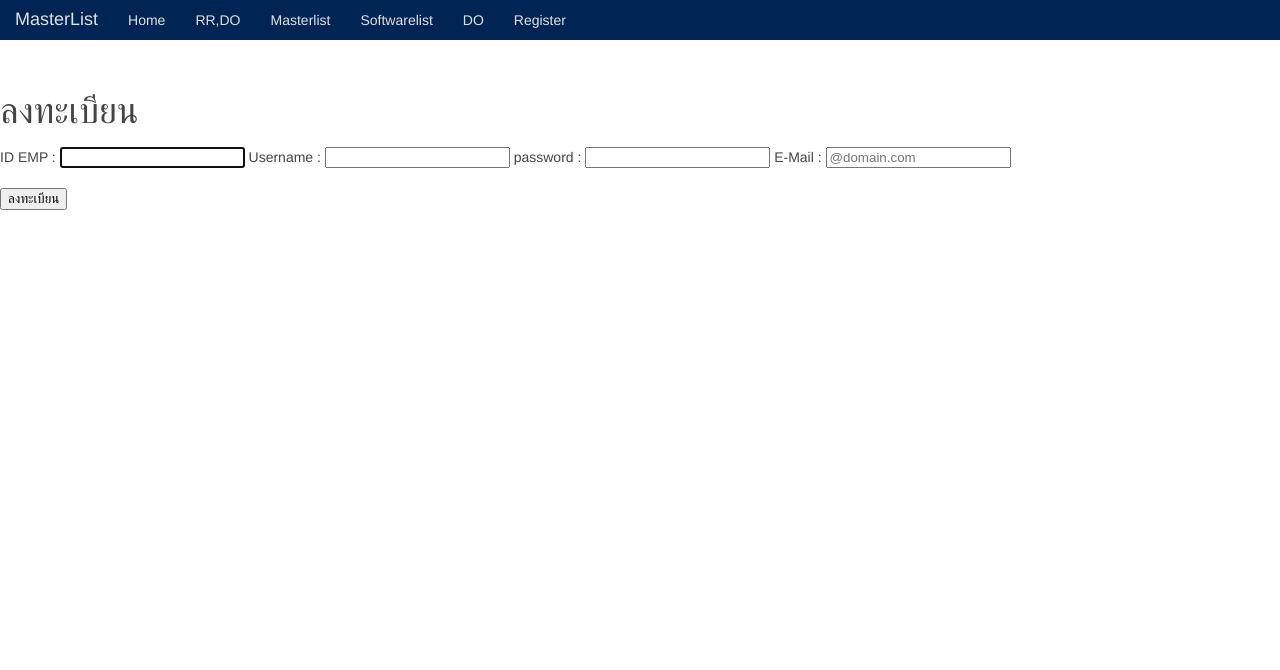
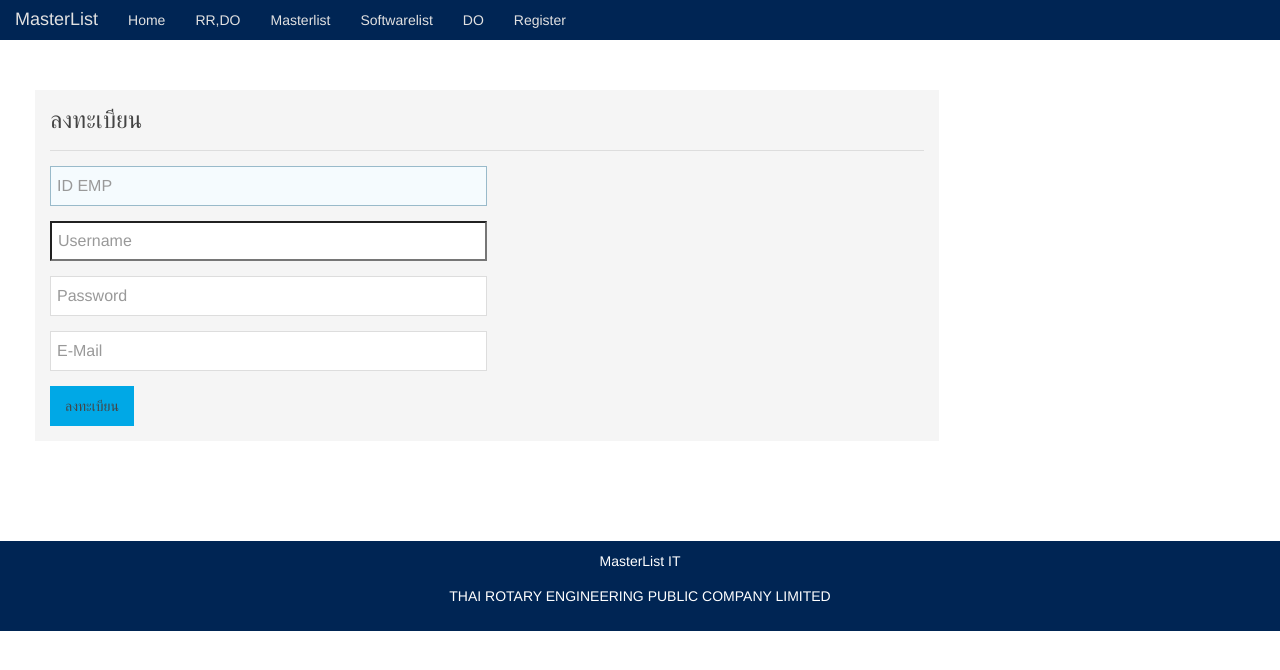
Before and after one commit to arttaksin/masterlist, a PHP site: page /frm_register.php in a window 1280 px wide. Shown: the top 670 px of the page. Run offline with PHP 8.4, Linux system fonts and the light colour scheme; some libraries are stand-ins or nearby versions.

Commit message:
update form register

```diff
--- a/frm_register.php
+++ b/frm_register.php
@@ -11,22 +11,38 @@
 <script src="js/uikit.min.js"></script>
 </head>
     <body>
-        <?php include("header.php");?>
+    <?php include("header.php");?>
+            <div class="uk-container">
+                <div class="uk-vertical-align-middle" style="width:80%;">
 
-        <div>
-    <h1>ลงทะเบียน</h1>
-        <form action="register.php" method="post">
-            <label for="id_emp">ID EMP :</label>
-            <input type="id_emp" name="id_emp" required autofocus>
-            <label for="username">Username :</label>
-            <input type="username" name="username" required autofocus>
-            <label for="password">password :</label>
-            <input type="password" name="password" required>
-            <label for="email">E-Mail :</label>
-            <input type="email" name="email" placeholder="@domain.com" required>
-            <br><br>
-            <input type="submit" value="ลงทะเบียน">
-        </form>
+                <form class="uk-panel uk-panel-box uk-form" action="register.php" method="post">
+                <h2>ลงทะเบียน</h2>
+                <hr>
+                <div class="uk-form-row">
+                        <input class="uk-width-1-2 uk-form-large" type="text" name="id_emp" placeholder="ID EMP" required autofocus>
+                    </div>
+                    <div class="uk-form-row">
+                        <input class="uk-width-1-2 uk-form-large" type="username" name="username" placeholder="Username" required autofocus>
+                    </div>
+                    <div class="uk-form-row">
+                        <input class="uk-width-1-2 uk-form-large" type="password" name="password" placeholder="Password" required autofocus>
+                    </div>
+                    <div class="uk-form-row">
+                        <input class="uk-width-1-2 uk-form-large" type="email" name="email" placeholder="E-Mail" required autofocus>
+                    </div>
+
+                    <div class="uk-form-row">
+                        <input class=" uk-button uk-button-primary uk-button-large" type="submit" name="Submit" value="ลงทะเบียน">
+                    </div>
+                </form>
             </div>
+        </div>
+         <br>
+         <br>
+         <br>
+         <br>
+         <br>
+
+    <?php include("footer.php");?>
     </body>
 </html>
```
